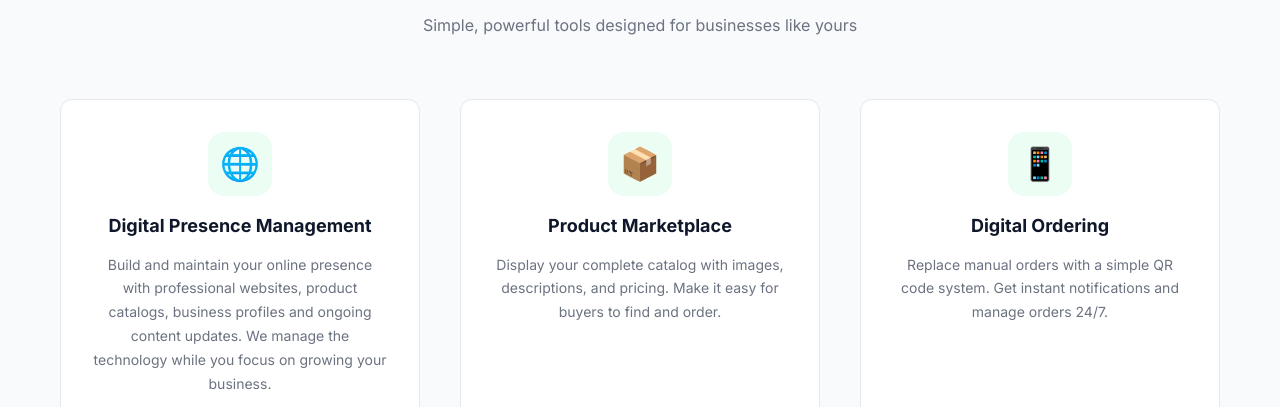
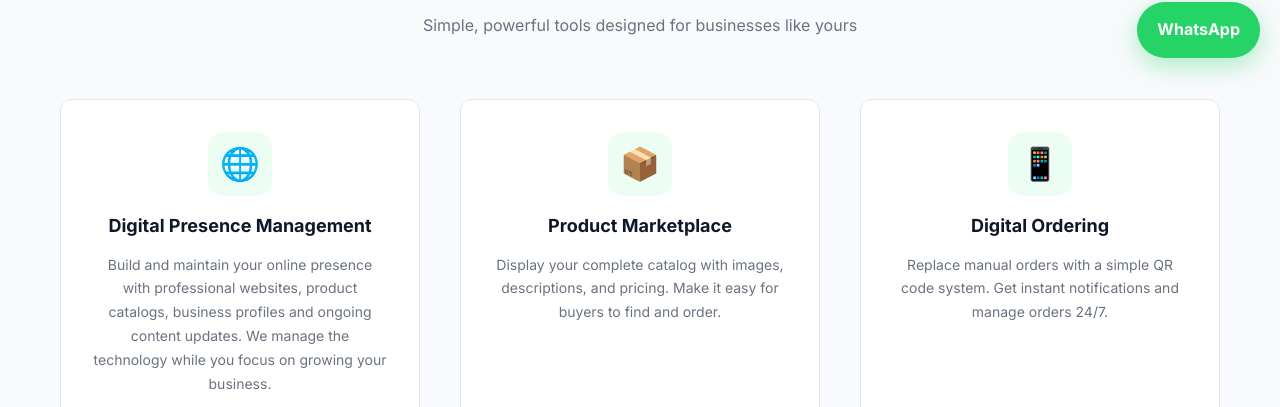
Before and after one commit to pnp137/vyapaarsetu-website, a plain HTML site: page index.html in a window 1280 px wide. Shown: the part 722-1129 px from the top of the page. Drawn offline with Linux system fonts and the light colour scheme.

Commit message:
added other files

```diff
--- a/index.html
+++ b/index.html
@@ -5,6 +5,7 @@
 <meta name="viewport" content="width=device-width, initial-scale=1.0">
 <meta name="description" content="VyapaarSetu - Grow your B2B business digitally. Build your online presence, reach more buyers, and scale with ease.">
 <title>VyapaarSetu - Digital Growth for B2B Businesses</title>
+<link rel="icon" href="favicon.ico">
 <link rel="preconnect" href="https://fonts.googleapis.com">
 <link rel="preconnect" href="https://fonts.gstatic.com" crossorigin>
 <link href="https://fonts.googleapis.com/css2?family=Inter:wght@300;400;500;600;700;800&display=swap" rel="stylesheet">
@@ -126,6 +127,25 @@ header {
 .btn-outline:hover {
   background-color: var(--primary);
   color: var(--white);
+}
+
+.whatsapp-float {
+  position: fixed;
+  bottom: 20px;
+  right: 20px;
+  background: #25D366;
+  color: white;
+  padding: 15px 20px;
+  border-radius: 50px;
+  text-decoration: none;
+  font-weight: bold;
+  z-index: 999;
+  box-shadow: 0 8px 24px rgba(37, 211, 102, 0.35);
+}
+
+.whatsapp-float:hover {
+  background: #1DA851;
+  color: white;
 }
 
 .hamburger {
@@ -808,7 +828,7 @@ footer {
       </div>
     </div>
     <div class="hero-image">
-      <img src="How-to-operate-a-retail-store-and-expand-to-100-stores-1080x675.jpg.webp" alt="Indian retail store owner managing business operations" />
+      <img src="assets/images/How-to-operate-a-retail-store-and-expand-to-100-stores-1080x675.jpg.webp" alt="Indian retail store owner managing business operations" />
     </div>
   </div>
 </section>
@@ -1091,6 +1111,13 @@ footer {
   </div>
 </footer>
 
+<a
+ href="https://wa.me/919876543210"
+ target="_blank"
+ class="whatsapp-float">
+    WhatsApp
+</a>
+
 <!-- ────────── MODAL ──────── -->
 <div id="contactModal" class="modal">
   <div class="modal-content">
--- /dev/null
+++ b/sitemap.xml
@@ -0,0 +1,6 @@
+<?xml version="1.0" encoding="UTF-8"?>
+<urlset xmlns="http://www.sitemaps.org/schemas/sitemap/0.9">
+  <url>
+    <loc>https://www.vyapaarsetu.in/</loc>
+  </url>
+</urlset>
```
Also changed, not shown: assets/images/How-to-operate-a-retail-store-and-expand-to-100-stores-1080x675.jpg.webp (renamed from How-to-operate-a-retail-store-and-expand-to-100-stores-1080x675.jpg.webp), favicon.ico (added), robots.txt (added), 3 other files.
